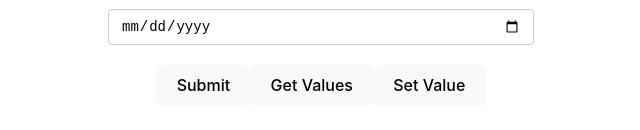
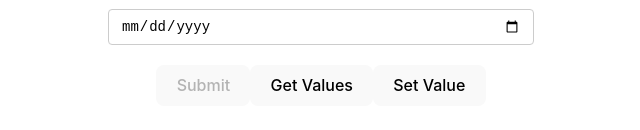
Before and after one commit to dattruong88vn/education-react-hook-form, a React (Vite) app: page / in a window 1280 px wide. Shown: the part 906-1036 px from the top of the page, without its empty margins (319-959 px from the left). Built offline with nearby package versions, Linux system fonts and the light colour scheme.

Commit message:
disabled submission

```diff
--- a/src/components/YoutubeForm.tsx
+++ b/src/components/YoutubeForm.tsx
@@ -104,6 +104,7 @@ const YoutubeForm = () => {
   const {
     errors,
     // touchedFields, dirtyFields, isDirty
+    isValid,
   } = formState;
   // console.log({ errors });
 
@@ -111,7 +112,10 @@ const YoutubeForm = () => {
   // const valueUserNameEmail = watch(["username", "email"]);
   // console.log({ valueUserNameEmail });
 
-  // console.log({ touchedFields, dirtyFields, isDirty });
+  console.log({
+    // touchedFields, dirtyFields, isDirty,
+    isValid,
+  });
 
   return (
     <div>
@@ -275,7 +279,7 @@ const YoutubeForm = () => {
           <p className="error">{errors.dob?.message}</p>
         </div>
 
-        <button>Submit</button>
+        <button disabled={!isValid}>Submit</button>
         <button type="button" onClick={handleGetValues}>
           Get Values
         </button>
```
Also changed, not shown: 1 other file (tests, documents, lock files or other folders).
